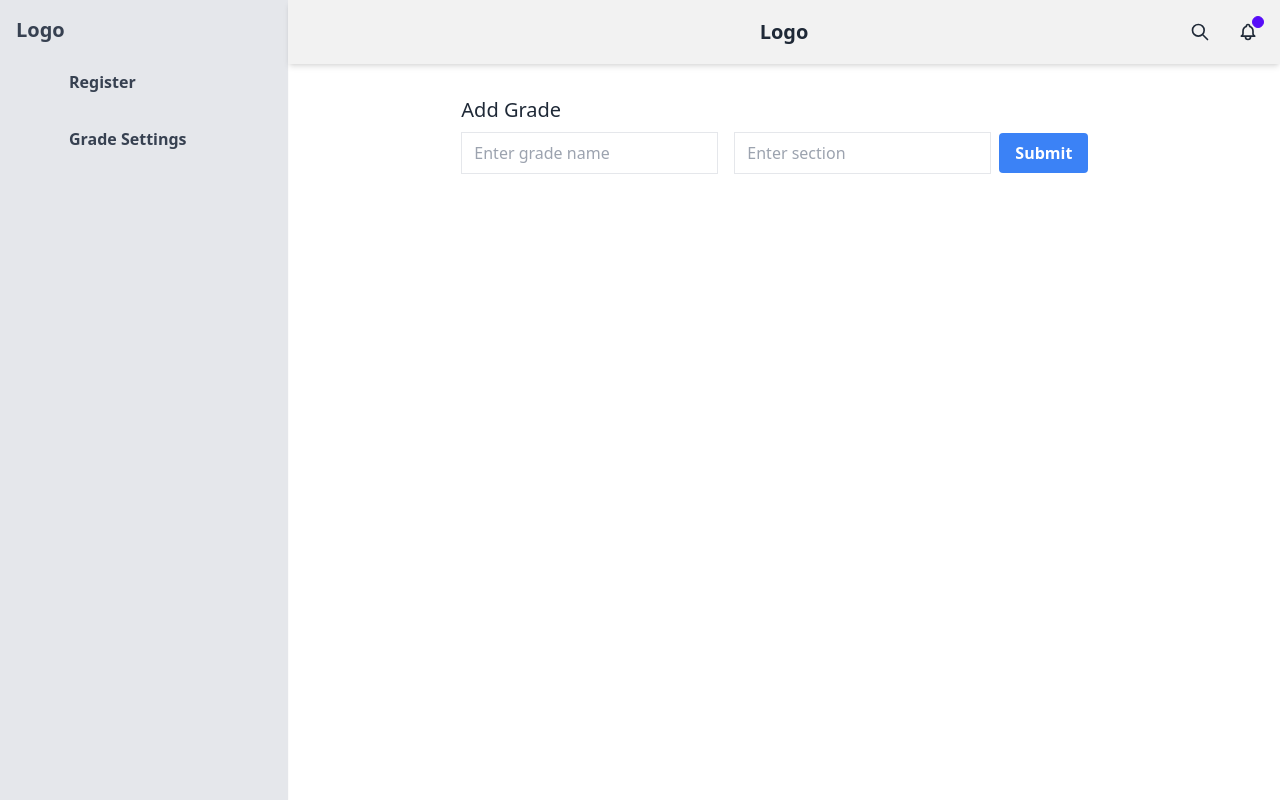
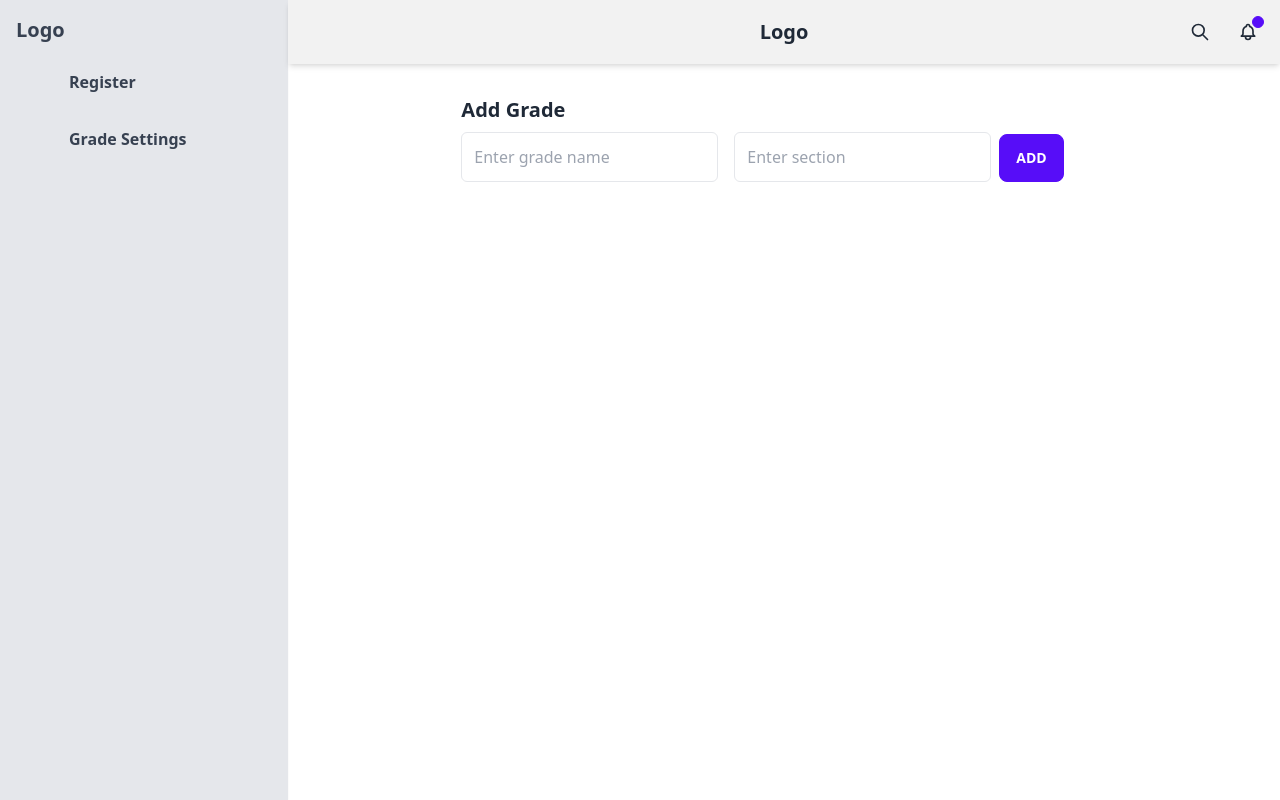
Before and after one commit to Abhishek-Bohora/vue-school, a Vue app: page /grade/add in a window 1280 px wide. Built offline with nearby package versions, Linux system fonts and the light colour scheme; some icons are missing.

Commit message:
Delete grade completed.

```diff
--- a/src/views/gradeSetting/grade/AddGrade.vue
+++ b/src/views/gradeSetting/grade/AddGrade.vue
@@ -27,24 +27,20 @@ const onSubmit = async () => {
 </script>
 
 <template>
-  <h2 class="text-xl fotn-sans m-2">Add Grade</h2>
+  <h2 class="text-xl fotn-sans m-2 font-semibold">Add Grade</h2>
   <form action="" @submit.prevent="onSubmit">
     <input
       type="text"
       placeholder="Enter grade name"
-      class="border py-2 px-3 text-grey-darkest mx-2"
+      class="border py-3 px-3 text-grey-darkest mx-2 rounded-md"
       v-model="grade.name"
     />
     <input
       type="text"
       placeholder="Enter section"
-      class="border py-2 px-3 text-grey-darkest mx-2"
+      class="border py-3 px-3 text-grey-darkest mx-2 rounded-md"
       v-model="grade.section"
     />
-    <button
-      class="bg-blue-500 hover:bg-blue-700 text-white font-bold py-2 px-4 rounded"
-    >
-      Submit
-    </button>
+    <button class="btn btn-primary">Add</button>
   </form>
 </template>
--- a/src/views/gradeSetting/grade/EditGrade.vue
+++ b/src/views/gradeSetting/grade/EditGrade.vue
@@ -41,24 +41,20 @@ onMounted(async () => {
 </script>
 
 <template>
-  <h2 class="text-xl fotn-sans m-2">Edit Grade</h2>
+  <h2 class="text-xl fotn-sans m-2 font-semibold">Edit Grade</h2>
   <form action="" @submit.prevent="onSubmit">
     <input
       type="text"
       placeholder="Enter grade name"
-      class="border py-2 px-3 text-grey-darkest mx-2"
+      class="border py-3 px-3 text-grey-darkest mx-2 rounded-md"
       v-model="grade.name"
     />
     <input
       type="text"
       placeholder="Enter section"
-      class="border py-2 px-3 text-grey-darkest mx-2"
+      class="border py-3 px-3 text-grey-darkest mx-2 rounded-md"
       v-model="grade.section"
     />
-    <button
-      class="bg-blue-500 hover:bg-blue-700 text-white font-bold py-2 px-4 rounded"
-    >
-      Submit
-    </button>
+    <button class="btn btn-primary">Update</button>
   </form>
 </template>
--- a/src/views/gradeSetting/grade/GradeView.vue
+++ b/src/views/gradeSetting/grade/GradeView.vue
@@ -13,6 +13,14 @@ const getAllGrades = async () => {
     }
   } catch (err) {
     console.log(err.message);
+  }
+};
+
+const deleteGrade = async (id) => {
+  const response = await axios.delete(`https://localhost:7049/api/Grade/${id}`);
+  if (response.status === 200) {
+    location.reload();
+    console.log("Deleted successfully");
   }
 };
 
@@ -54,6 +62,7 @@ onMounted(async () => {
               <Icon icon="material-symbols:edit-sharp" width="16" />
             </router-link>
             <button
+              @click="deleteGrade(grade.id)"
               class="btn btn-circle mx-3 btn-secondary bg-red-500 hover:bg-red-600"
             >
               <Icon icon="fluent:delete-28-filled" width="16" />
```
